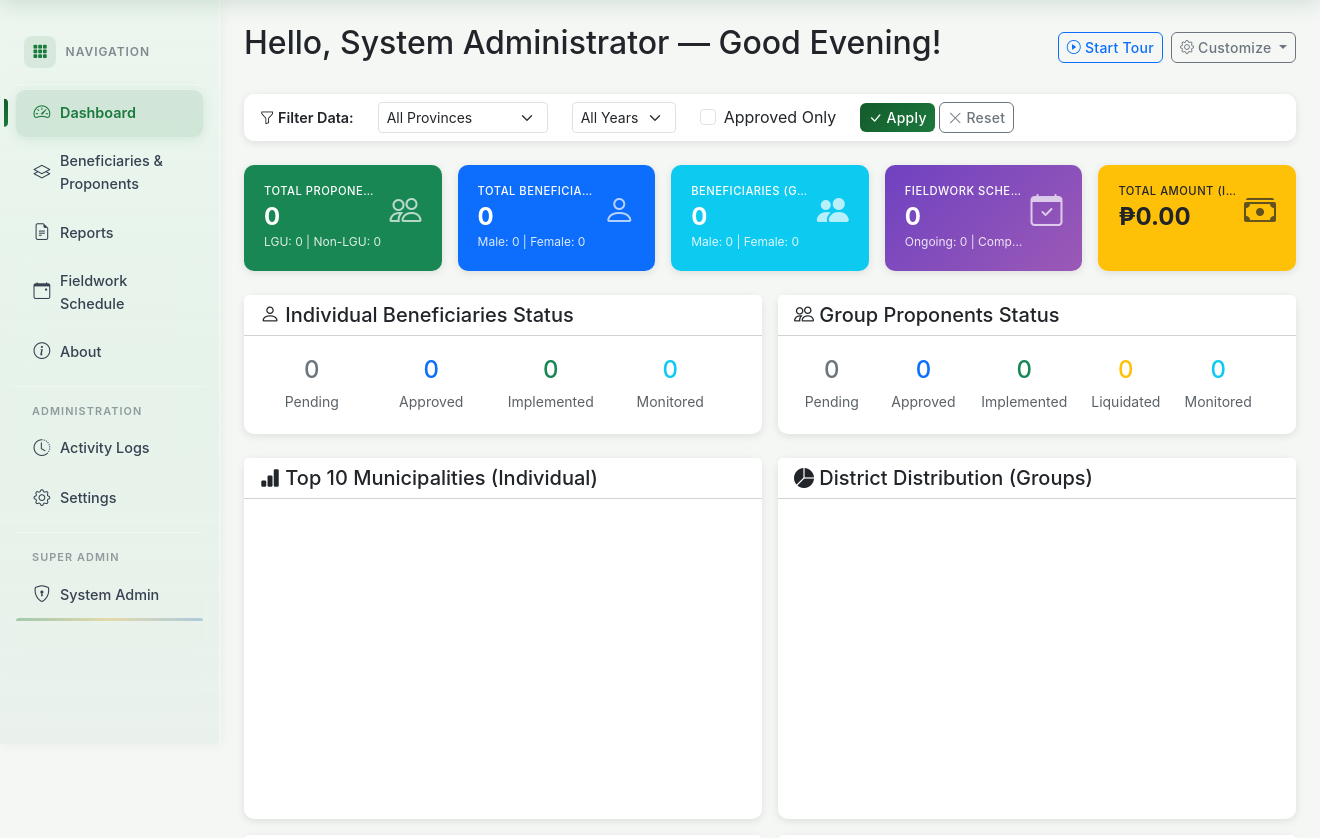
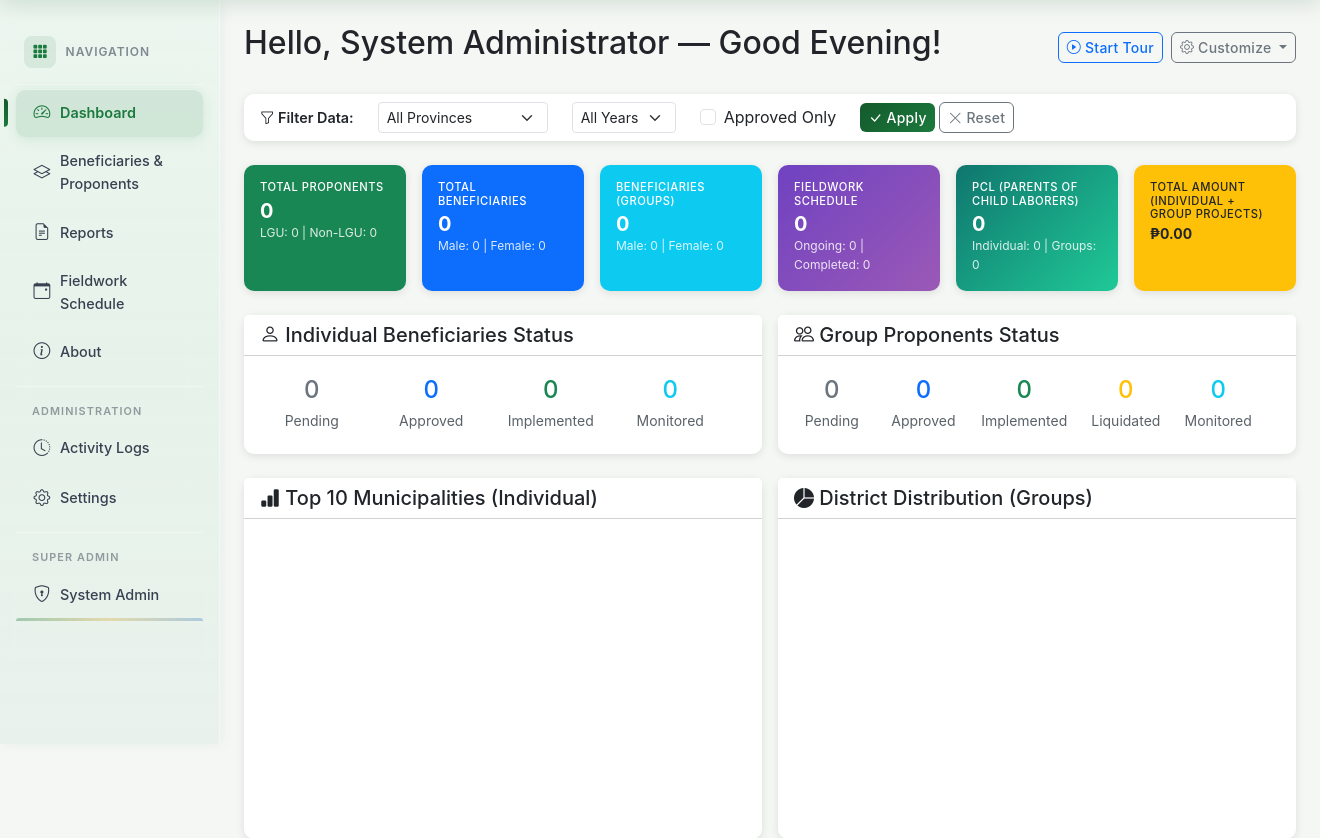
Before and after one commit to kimpegar00007/DILEEP_MS, a PHP site: page / in a window 1320 px wide. Shown: the part 67-905 px from the top of the page. Run offline with PHP 8.4, Linux system fonts and the light colour scheme; a user stored in the database is signed in; data comes from the database, SQL or seed files in the repository; data that the repository does not hold is empty; a map, chart or similar area stays blank.

Commit message:
Add a PCL (Parents of Child Laborers) card to the dashboard that counts beneficiaries and proponents tagged PCL, refreshes with the province, year and approved-only filters, and fit the stat row to six cards across
Co-Authored-By: Claude Opus 5.5 <noreply@anthropic.com>

```diff
--- a/api/dashboard-stats.php
+++ b/api/dashboard-stats.php
@@ -85,6 +85,8 @@ try {
         SUM(CASE WHEN status = 'monitored'   THEN 1 ELSE 0 END) as monitored,
         SUM(CASE WHEN gender = 'Male'        THEN 1 ELSE 0 END) as male_count,
         SUM(CASE WHEN gender = 'Female'      THEN 1 ELSE 0 END) as female_count,
+        SUM(CASE WHEN (type_of_beneficiaries LIKE '%Child Labor%' OR type_of_beneficiaries LIKE '%PCL%'
+                    OR type_of_worker LIKE '%Child Labor%' OR type_of_worker LIKE '%PCL%') THEN 1 ELSE 0 END) as pcl_count,
         SUM(amount_worth) as total_amount
     FROM beneficiaries WHERE 1=1" . $pBenefSql . $yearConditionBenef . $statusConditionBenef;
 
@@ -107,6 +109,8 @@ try {
         SUM(total_beneficiaries) as total_beneficiaries,
         SUM(male_beneficiaries)  as total_male,
         SUM(female_beneficiaries) as total_female,
+        SUM(CASE WHEN (type_of_beneficiaries LIKE '%Child Labor%' OR type_of_beneficiaries LIKE '%PCL%'
+                    OR type_of_workers LIKE '%Child Labor%' OR type_of_workers LIKE '%PCL%') THEN 1 ELSE 0 END) as pcl_count,
         SUM(amount) as total_amount
     FROM proponents WHERE 1=1" . $pPropSql . $yearConditionProp . $statusConditionProp;
 
--- a/index.php
+++ b/index.php
@@ -216,22 +216,51 @@ usort($categoryChartData, function($a, $b) { return $b['count'] - $a['count']; }
             background: linear-gradient(135deg, #6f42c1 0%, #9b59b6 100%) !important;
         }
 
+        .bg-teal {
+            background: linear-gradient(135deg, #0f766e 0%, #20c997 100%) !important;
+        }
+
+        /* Stat cards: wrap long labels instead of cutting them off */
+        #widget-stats .card-title,
+        #widget-stats .stat-detail { white-space: normal; }
+
+        /* Six stat cards across on xl screens */
         @media (min-width: 1200px) {
-            .col-xl-2-4 {
+            .col-xl-stat {
                 flex: 0 0 auto;
-                width: 20%;
+                width: 16.666667%;
+            }
+
+            #widget-stats .card-body { padding: 1rem; }
+            #widget-stats .stat-text-wrap { margin-right: 0; }
+            #widget-stats .stat-number { font-size: 1.25rem; }
+            /* Peso total scales with the card so nine-digit amounts stay on one line */
+            #widget-stats .stat-number[data-prefix] {
+                font-size: clamp(0.75rem, calc(1.55vw - 6.5px), 1.25rem);
+                white-space: nowrap;
+            }
+        }
+
+        @media (min-width: 1200px) and (max-width: 1599px) {
+            #widget-stats .stat-icon { display: none; }
+        }
+
+        @media (min-width: 1600px) {
+            /* Icon is back, so leave it room */
+            #widget-stats .stat-number[data-prefix] {
+                font-size: clamp(0.75rem, calc(1.55vw - 10px), 1.25rem);
             }
         }
 
         @media (max-width: 1199px) {
-            .col-xl-2-4 {
+            .col-xl-stat {
                 flex: 0 0 auto;
                 width: 33.333333%;
             }
         }
 
         @media (max-width: 767px) {
-            .col-xl-2-4 {
+            .col-xl-stat {
                 flex: 0 0 auto;
                 width: 50%;
             }
@@ -391,7 +420,7 @@ usort($categoryChartData, function($a, $b) { return $b['count'] - $a['count']; }
 
                 <!-- Statistics Cards -->
                 <div class="row g-3 mb-4" id="widget-stats">
-                    <div class="col-sm-6 col-xl-2-4">
+                    <div class="col-sm-6 col-xl-stat">
                         <div class="card stat-card bg-success text-white h-100">
                             <div class="card-body">
                                 <div class="d-flex justify-content-between align-items-start">
@@ -406,7 +435,7 @@ usort($categoryChartData, function($a, $b) { return $b['count'] - $a['count']; }
                         </div>
                     </div>
 
-                    <div class="col-sm-6 col-xl-2-4">
+                    <div class="col-sm-6 col-xl-stat">
                         <div class="card stat-card bg-primary text-white h-100">
                             <div class="card-body">
                                 <div class="d-flex justify-content-between align-items-start">
@@ -421,7 +450,7 @@ usort($categoryChartData, function($a, $b) { return $b['count'] - $a['count']; }
                         </div>
                     </div>
 
-                    <div class="col-sm-6 col-xl-2-4">
+                    <div class="col-sm-6 col-xl-stat">
                         <div class="card stat-card bg-info text-white h-100">
                             <div class="card-body">
                                 <div class="d-flex justify-content-between align-items-start">
@@ -436,7 +465,7 @@ usort($categoryChartData, function($a, $b) { return $b['count'] - $a['count']; }
                         </div>
                     </div>
 
-                    <div class="col-sm-6 col-xl-2-4">
+                    <div class="col-sm-6 col-xl-stat">
                         <div class="card stat-card bg-purple text-white h-100">
                             <div class="card-body">
                                 <div class="d-flex justify-content-between align-items-start">
@@ -451,7 +480,23 @@ usort($categoryChartData, function($a, $b) { return $b['count'] - $a['count']; }
                         </div>
                     </div>
 
-                    <div class="col-sm-6 col-xl-2-4">
+                    <div class="col-sm-6 col-xl-stat">
+                        <div class="card stat-card bg-teal text-white h-100">
+                            <div class="card-body">
+                                <div class="d-flex justify-content-between align-items-start">
+                                    <div class="stat-text-wrap">
+                                        <h6 class="card-title text-uppercase mb-1">PCL (Parents of Child Laborers)</h6>
+                                        <?php $pclTotal = (int) ($beneficiaryStats['pcl_count'] ?? 0) + (int) ($proponentStats['pcl_count'] ?? 0); ?>
+                                        <h2 class="stat-number mb-0" data-value="<?php echo $pclTotal; ?>" data-decimals="0"><?php echo number_format($pclTotal); ?></h2>
+                                        <small class="stat-detail">Individual: <?php echo number_format($beneficiaryStats['pcl_count'] ?? 0); ?> | Groups: <?php echo number_format($proponentStats['pcl_count'] ?? 0); ?></small>
+                                    </div>
+                                    <i class="bi bi-house-heart stat-icon flex-shrink-0"></i>
+                                </div>
+                            </div>
+                        </div>
+                    </div>
+
+                    <div class="col-sm-6 col-xl-stat">
                         <div class="card stat-card bg-warning text-dark h-100">
                             <div class="card-body">
                                 <div class="d-flex justify-content-between align-items-start">
@@ -1197,6 +1242,7 @@ usort($categoryChartData, function($a, $b) { return $b['count'] - $a['count']; }
     const dashboardTourSteps = [
         { target: '.stat-card.bg-primary', title: 'Beneficiary Overview', description: 'View total individual beneficiaries with gender breakdown at a glance.' },
         { target: '.stat-card.bg-success', title: 'Proponent Overview', description: 'Track group proponents categorized by LGU and Non-LGU types.' },
+        { target: '.stat-card.bg-teal', title: 'PCL Records', description: 'Count individual beneficiaries and group projects tagged as Parents/Guardians of Child Laborers.' },
         { target: '.stat-card.bg-warning', title: 'Financial Summary', description: 'See the combined total amount for all individual and group projects.' },
         { target: '#widget-status', title: 'Status Overview', description: 'Monitor the status distribution of both individual beneficiaries and group proponents.' },
         { target: '#widget-charts', title: 'Data Visualization', description: 'Interactive charts showing municipality distribution, project types, funding sources, and monthly trends.' },
@@ -1361,6 +1407,13 @@ usort($categoryChartData, function($a, $b) { return $b['count'] - $a['count']; }
                         if (detailEl) detailEl.textContent = `Ongoing: ${Number(fs?.ongoing || 0).toLocaleString()} | Completed: ${Number(fs?.completed || 0).toLocaleString()}`;
                         break;
                     default:
+                        // Handle "PCL (Parents of Child Laborers)" - starts with "PCL"
+                        if (title && title.startsWith('PCL')) {
+                            const benefPcl = Number(bs?.pcl_count || 0);
+                            const propPcl = Number(ps?.pcl_count || 0);
+                            numberEl.textContent = (benefPcl + propPcl).toLocaleString();
+                            if (detailEl) detailEl.textContent = `Individual: ${benefPcl.toLocaleString()} | Groups: ${propPcl.toLocaleString()}`;
+                        }
                         // Handle "Total Amount (Individual + Group Projects)" - starts with "TOTAL AMOUNT"
                         if (title && title.startsWith('TOTAL AMOUNT')) {
                             const totalAmount = (parseFloat(bs?.total_amount) || 0) + (parseFloat(ps?.total_amount) || 0);
--- a/models/Beneficiary.php
+++ b/models/Beneficiary.php
@@ -365,6 +365,8 @@ class Beneficiary {
             SUM(CASE WHEN status = 'monitored'   THEN 1 ELSE 0 END) as monitored,
             SUM(CASE WHEN gender = 'Male'        THEN 1 ELSE 0 END) as male_count,
             SUM(CASE WHEN gender = 'Female'      THEN 1 ELSE 0 END) as female_count,
+            SUM(CASE WHEN (type_of_beneficiaries LIKE '%Child Labor%' OR type_of_beneficiaries LIKE '%PCL%'
+                        OR type_of_worker LIKE '%Child Labor%' OR type_of_worker LIKE '%PCL%') THEN 1 ELSE 0 END) as pcl_count,
             SUM(amount_worth) as total_amount
         FROM beneficiaries WHERE 1=1" . $pSql;
 
--- a/models/Proponent.php
+++ b/models/Proponent.php
@@ -476,6 +476,8 @@ class Proponent {
             SUM(total_beneficiaries)  as total_beneficiaries,
             SUM(male_beneficiaries)   as total_male,
             SUM(female_beneficiaries) as total_female,
+            SUM(CASE WHEN (type_of_beneficiaries LIKE '%Child Labor%' OR type_of_beneficiaries LIKE '%PCL%'
+                        OR type_of_workers LIKE '%Child Labor%' OR type_of_workers LIKE '%PCL%') THEN 1 ELSE 0 END) as pcl_count,
             SUM(amount) as total_amount
         FROM proponents WHERE 1=1" . $pSql;
 
```
